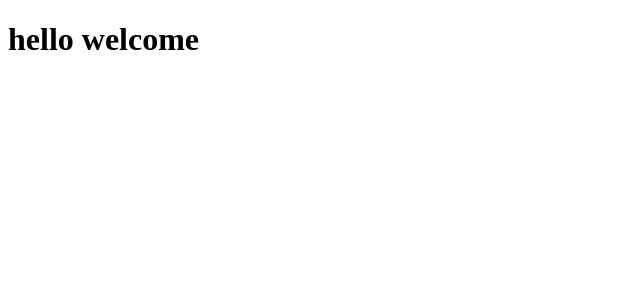
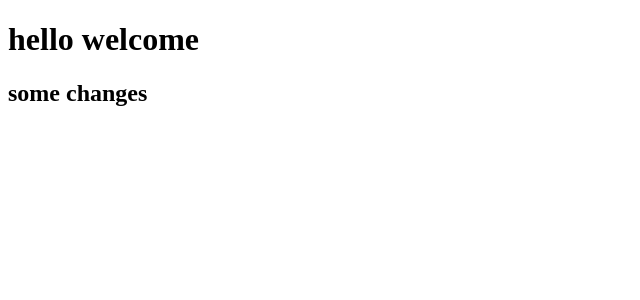
Before and after one commit to Rajesh-2407/spoken-english, a React (Vite) app in the folder spoken/: page / in a window 1280 px wide. Shown: the top 300 px of the page, without its empty margins (0-640 px from the left). Built offline with nearby package versions, Linux system fonts and the light colour scheme.

Commit message:
some changes

```diff
--- a/spoken/src/App.jsx
+++ b/spoken/src/App.jsx
@@ -7,6 +7,7 @@ function App() {
     <>
       <div>
         <h1>hello welcome</h1>
+        <h2>some changes</h2>
       </div>
     </>
   )
```
